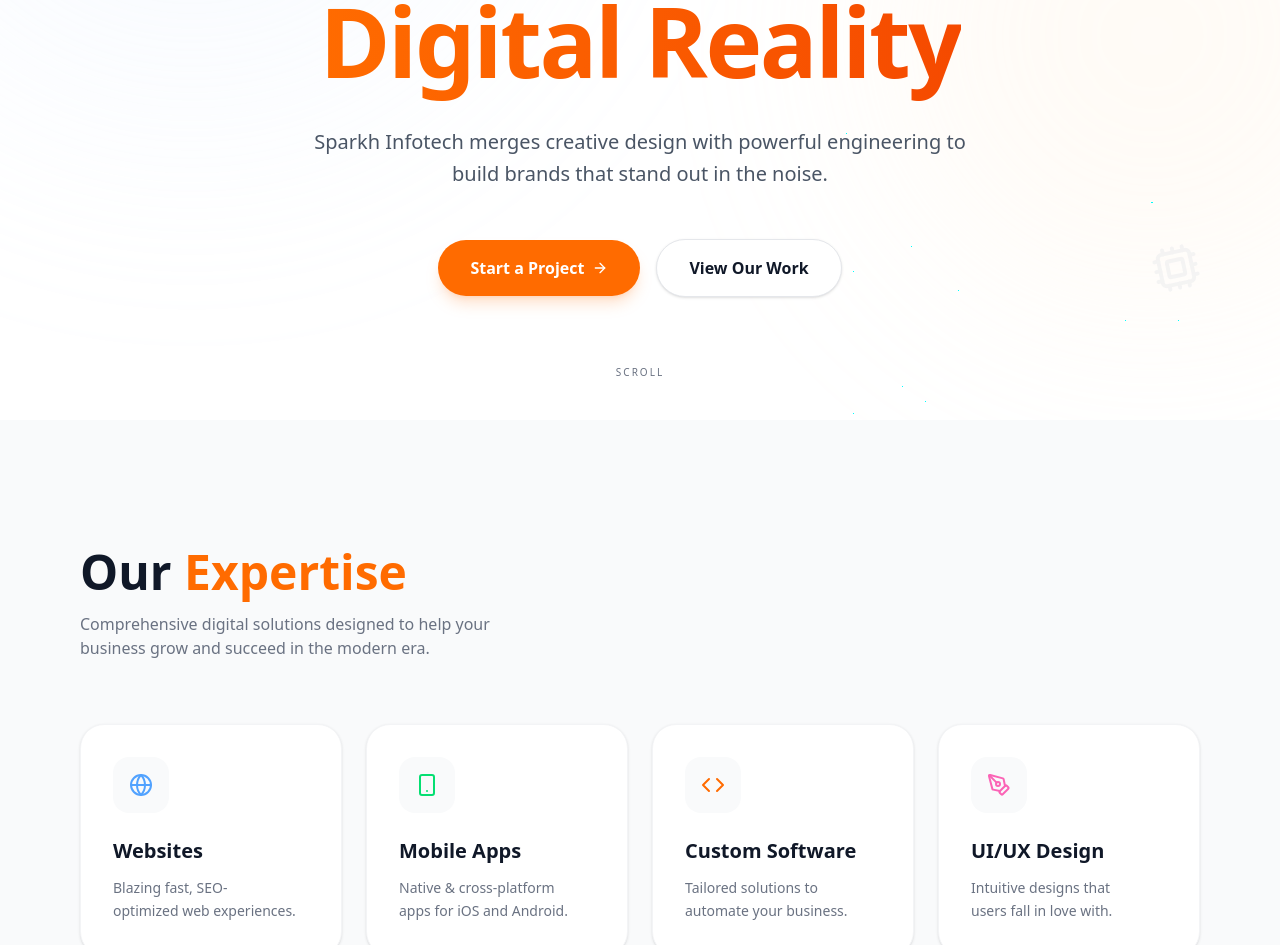
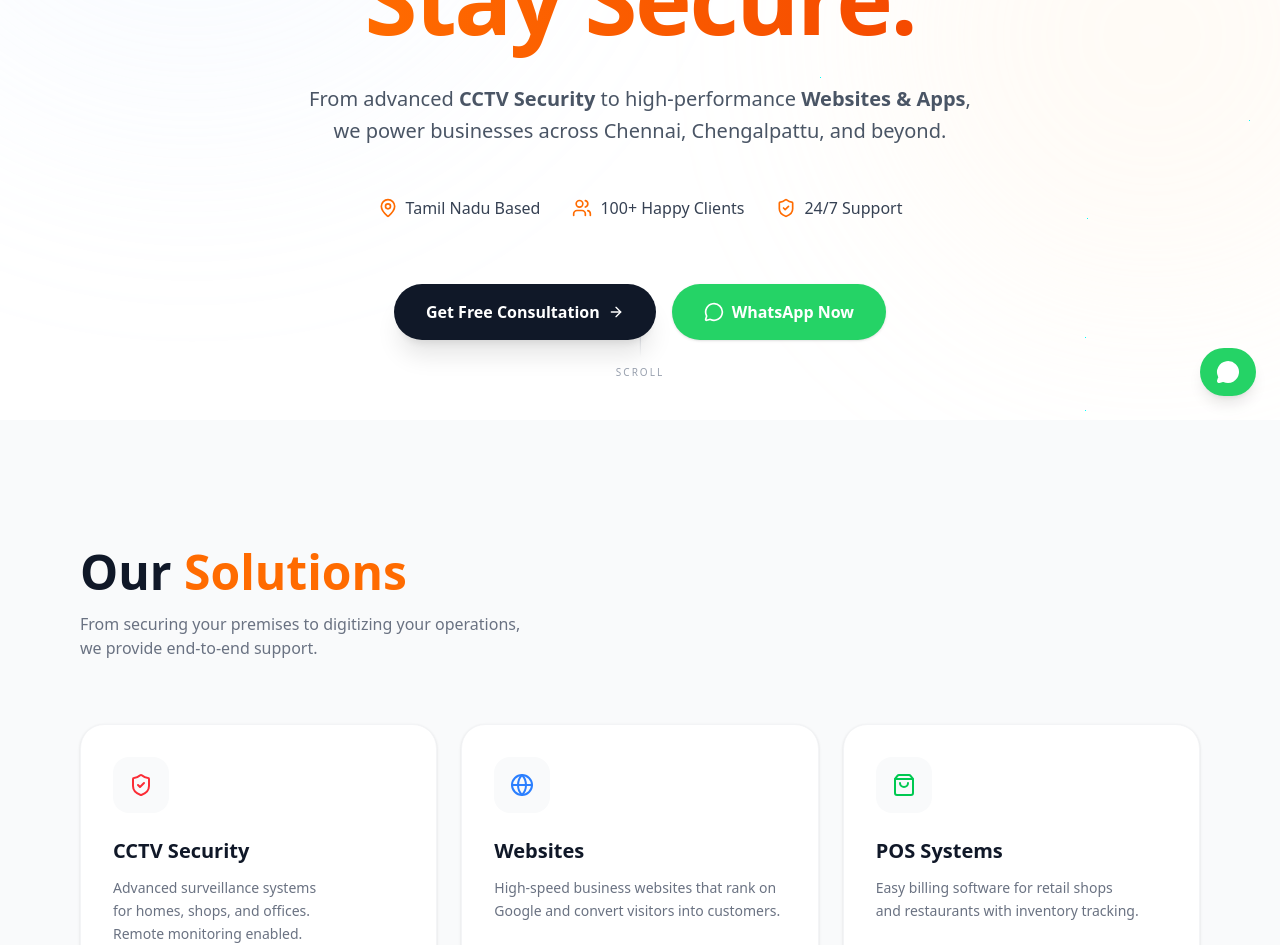
Before and after one commit to manoj-7-max/sparkh-infotech, a Next.js app: page / in a window 1280 px wide. Shown: the part 380-1325 px from the top of the page. Built offline with nearby package versions, Linux system fonts and the light colour scheme.

Commit message:
Major brand update: Added Security solutions, WhatsApp integration, and Local focus

```diff
--- a/src/app/page.tsx
+++ b/src/app/page.tsx
@@ -6,6 +6,7 @@
 import Testimonials from '@/components/Testimonials';
 import CTA from '@/components/CTA';
 import Footer from '@/components/Footer';
+import WhatsAppButton from '@/components/WhatsAppButton';
 
 export default function Home() {
   return (
@@ -18,6 +19,7 @@
       <Testimonials />
       <CTA />
       <Footer />
+      <WhatsAppButton />
     </main>
   );
 }
--- a/src/components/Hero.tsx
+++ b/src/components/Hero.tsx
@@ -1,7 +1,7 @@
 'use client';
 
 import { motion, useScroll, useTransform } from 'framer-motion';
-import { ArrowRight, Code2, Cpu, Globe } from 'lucide-react';
+import { ArrowRight, ShieldCheck, MapPin, Users, MessageCircle } from 'lucide-react';
 import Link from 'next/link';
 import { useRef } from 'react';
 
@@ -18,35 +18,18 @@
         <section ref={containerRef} className="relative min-h-screen flex items-center justify-center overflow-hidden bg-white pt-20">
             {/* Abstract Background Elements */}
             <div className="absolute inset-0 z-0">
-                {/* Grid */}
                 <div className="absolute inset-0 bg-[url('/grid.svg')] opacity-[0.03]" />
-
-                {/* Glowing Orbs */}
                 <motion.div
-                    animate={{
-                        scale: [1, 1.2, 1],
-                        opacity: [0.3, 0.5, 0.3],
-                    }}
+                    animate={{ scale: [1, 1.2, 1], opacity: [0.3, 0.5, 0.3] }}
                     transition={{ duration: 8, repeat: Infinity, ease: "easeInOut" }}
                     className="absolute -top-[20%] -left-[10%] w-[50vw] h-[50vw] bg-blue-100/50 rounded-full blur-[120px]"
                 />
                 <motion.div
-                    animate={{
-                        scale: [1, 1.1, 1],
-                        opacity: [0.2, 0.4, 0.2],
-                    }}
+                    animate={{ scale: [1, 1.1, 1], opacity: [0.2, 0.4, 0.2] }}
                     transition={{ duration: 10, repeat: Infinity, ease: "easeInOut", delay: 2 }}
                     className="absolute top-[20%] -right-[10%] w-[40vw] h-[40vw] bg-orange-100/50 rounded-full blur-[100px]"
                 />
             </div>
-
-            {/* Floating Elements (Decorative) */}
-            <motion.div style={{ y: y1 }} className="absolute top-32 left-10 md:left-20 opacity-20 md:opacity-40">
-                <Code2 size={48} className="text-gray-200 rotate-12" />
-            </motion.div>
-            <motion.div style={{ y: y2 }} className="absolute bottom-32 right-10 md:right-20 opacity-20 md:opacity-40">
-                <Cpu size={48} className="text-gray-200 -rotate-12" />
-            </motion.div>
 
             <div className="container mx-auto px-4 z-10">
                 <div className="max-w-5xl mx-auto text-center space-y-8">
@@ -61,7 +44,7 @@
                             <span className="animate-ping absolute inline-flex h-full w-full rounded-full bg-electric-orange opacity-75"></span>
                             <span className="relative inline-flex rounded-full h-2 w-2 bg-electric-orange"></span>
                         </span>
-                        <span className="text-xs font-medium text-gray-500 tracking-wide uppercase">Next-Gen Digital Solutions</span>
+                        <span className="text-xs font-bold text-gray-900 tracking-wide uppercase">Tamil Nadu's #1 Tech Partner</span>
                     </motion.div>
 
                     {/* Headline */}
@@ -71,8 +54,8 @@
                         transition={{ duration: 0.6, delay: 0.1 }}
                         className="text-5xl md:text-7xl lg:text-8xl font-bold font-display tracking-tight leading-[1.1] text-gray-900"
                     >
-                        We Craft <br />
-                        <span className="text-transparent bg-clip-text bg-gradient-to-r from-electric-orange to-orange-600">Digital Reality</span>
+                        Build Smart. <br />
+                        <span className="text-transparent bg-clip-text bg-gradient-to-r from-electric-orange to-orange-600">Stay Secure.</span>
                     </motion.h1>
 
                     {/* Subtext */}
@@ -82,8 +65,26 @@
                         transition={{ duration: 0.6, delay: 0.2 }}
                         className="text-lg md:text-xl text-gray-600 max-w-2xl mx-auto leading-relaxed"
                     >
-                        Sparkh Infotech merges creative design with powerful engineering to build brands that stand out in the noise.
+                        From advanced <strong>CCTV Security</strong> to high-performance <strong>Websites & Apps</strong>, we power businesses across Chennai, Chengalpattu, and beyond.
                     </motion.p>
+
+                    {/* Trust Badges */}
+                    <motion.div
+                        initial={{ opacity: 0, y: 20 }}
+                        animate={{ opacity: 1, y: 0 }}
+                        transition={{ duration: 0.6, delay: 0.25 }}
+                        className="flex flex-wrap justify-center gap-4 md:gap-8 py-4"
+                    >
+                        <div className="flex items-center gap-2 text-gray-700 font-medium">
+                            <MapPin className="text-electric-orange w-5 h-5" /> Tamil Nadu Based
+                        </div>
+                        <div className="flex items-center gap-2 text-gray-700 font-medium">
+                            <Users className="text-electric-orange w-5 h-5" /> 100+ Happy Clients
+                        </div>
+                        <div className="flex items-center gap-2 text-gray-700 font-medium">
+                            <ShieldCheck className="text-electric-orange w-5 h-5" /> 24/7 Support
+                        </div>
+                    </motion.div>
 
                     {/* CTA Buttons */}
                     <motion.div
@@ -94,19 +95,21 @@
                     >
                         <Link
                             href="/contact"
-                            className="group relative px-8 py-4 bg-electric-orange text-white rounded-full font-bold overflow-hidden transition-all hover:bg-orange-600 hover:scale-105 shadow-lg shadow-orange-500/20"
+                            className="group relative px-8 py-4 bg-gray-900 text-white rounded-full font-bold overflow-hidden transition-all hover:bg-black hover:scale-105 shadow-xl"
                         >
                             <span className="relative z-10 flex items-center gap-2">
-                                Start a Project <ArrowRight className="w-4 h-4 group-hover:translate-x-1 transition-transform" />
+                                Get Free Consultation <ArrowRight className="w-4 h-4 group-hover:translate-x-1 transition-transform" />
                             </span>
                         </Link>
 
-                        <Link
-                            href="/portfolio"
-                            className="px-8 py-4 bg-white border border-gray-200 text-gray-900 rounded-full font-bold hover:bg-gray-50 transition-all shadow-sm"
+                        <a
+                            href="https://wa.me/919876543210"
+                            target="_blank"
+                            rel="noopener noreferrer"
+                            className="px-8 py-4 bg-[#25D366] text-white rounded-full font-bold hover:bg-[#20bd5a] transition-all shadow-sm flex items-center gap-2"
                         >
-                            View Our Work
-                        </Link>
+                            <MessageCircle className="w-5 h-5" /> WhatsApp Now
+                        </a>
                     </motion.div>
                 </div>
             </div>
@@ -116,8 +119,8 @@
                 style={{ opacity }}
                 className="absolute bottom-10 left-1/2 -translate-x-1/2 flex flex-col items-center gap-2"
             >
-                <div className="w-[1px] h-12 bg-gradient-to-b from-transparent via-white/50 to-transparent" />
-                <span className="text-[10px] uppercase tracking-[0.2em] text-gray-500">Scroll</span>
+                <div className="w-[1px] h-12 bg-gradient-to-b from-transparent via-gray-300 to-transparent" />
+                <span className="text-[10px] uppercase tracking-[0.2em] text-gray-400">Scroll</span>
             </motion.div>
         </section>
     );
--- a/src/components/Services.tsx
+++ b/src/components/Services.tsx
@@ -1,33 +1,45 @@
 'use client';
 
 import { motion } from 'framer-motion';
-import { Monitor, Smartphone, Globe, Code, PenTool, Database } from 'lucide-react';
+import { Monitor, Smartphone, Globe, Code, PenTool, Database, ShieldCheck, ShoppingBag, Cpu } from 'lucide-react';
 
 const services = [
     {
+        title: 'CCTV Security',
+        description: 'Advanced surveillance systems for homes, shops, and offices. Remote monitoring enabled.',
+        icon: ShieldCheck,
+        color: 'text-red-500'
+    },
+    {
         title: 'Websites',
-        description: 'Blazing fast, SEO-optimized web experiences.',
+        description: 'High-speed business websites that rank on Google and convert visitors into customers.',
         icon: Globe,
-        color: 'text-blue-400'
+        color: 'text-blue-500'
+    },
+    {
+        title: 'POS Systems',
+        description: 'Easy billing software for retail shops and restaurants with inventory tracking.',
+        icon: ShoppingBag,
+        color: 'text-green-500'
     },
     {
         title: 'Mobile Apps',
-        description: 'Native & cross-platform apps for iOS and Android.',
+        description: 'Native Android & iOS apps to take your business to your customers\' pockets.',
         icon: Smartphone,
-        color: 'text-green-400'
+        color: 'text-purple-500'
+    },
+    {
+        title: 'AI Automation',
+        description: 'Smart bots to handle your customer queries and automate repetitive tasks.',
+        icon: Cpu,
+        color: 'text-electric-orange'
     },
     {
         title: 'Custom Software',
-        description: 'Tailored solutions to automate your business.',
+        description: 'Tailored CRM and ERP solutions to streamline your unique business operations.',
         icon: Code,
-        color: 'text-electric-orange'
+        color: 'text-indigo-500'
     },
-    {
-        title: 'UI/UX Design',
-        description: 'Intuitive designs that users fall in love with.',
-        icon: PenTool,
-        color: 'text-pink-400'
-    }
 ];
 
 export default function Services() {
@@ -37,15 +49,15 @@
                 <div className="flex flex-col md:flex-row justify-between items-end mb-16 gap-6">
                     <div>
                         <h2 className="text-4xl md:text-5xl font-bold font-display text-gray-900 mb-4">
-                            Our <span className="text-electric-orange">Expertise</span>
+                            Our <span className="text-electric-orange">Solutions</span>
                         </h2>
                         <p className="text-gray-500 max-w-md">
-                            Comprehensive digital solutions designed to help your business grow and succeed in the modern era.
+                            From securing your premises to digitizing your operations, we provide end-to-end support.
                         </p>
                     </div>
                 </div>
 
-                <div className="grid grid-cols-1 md:grid-cols-2 lg:grid-cols-4 gap-6">
+                <div className="grid grid-cols-1 md:grid-cols-2 lg:grid-cols-3 gap-6">
                     {services.map((service, index) => (
                         <motion.div
                             key={service.title}
--- /dev/null
+++ b/src/components/WhatsAppButton.tsx
@@ -0,0 +1,21 @@
+'use client';
+
+import { MessageCircle } from 'lucide-react';
+import { motion } from 'framer-motion';
+
+export default function WhatsAppButton() {
+    return (
+        <motion.a
+            href="https://wa.me/919876543210" // Replace with actual number
+            target="_blank"
+            rel="noopener noreferrer"
+            initial={{ scale: 0, opacity: 0 }}
+            animate={{ scale: 1, opacity: 1 }}
+            transition={{ delay: 1 }}
+            className="fixed bottom-6 right-6 z-50 flex items-center gap-2 px-4 py-3 bg-[#25D366] text-white rounded-full shadow-lg hover:shadow-xl hover:bg-[#20bd5a] transition-all duration-300 group"
+        >
+            <MessageCircle size={24} className="fill-current" />
+            <span className="font-bold hidden group-hover:inline-block transition-all duration-300">Chat with us</span>
+        </motion.a>
+    );
+}
```
